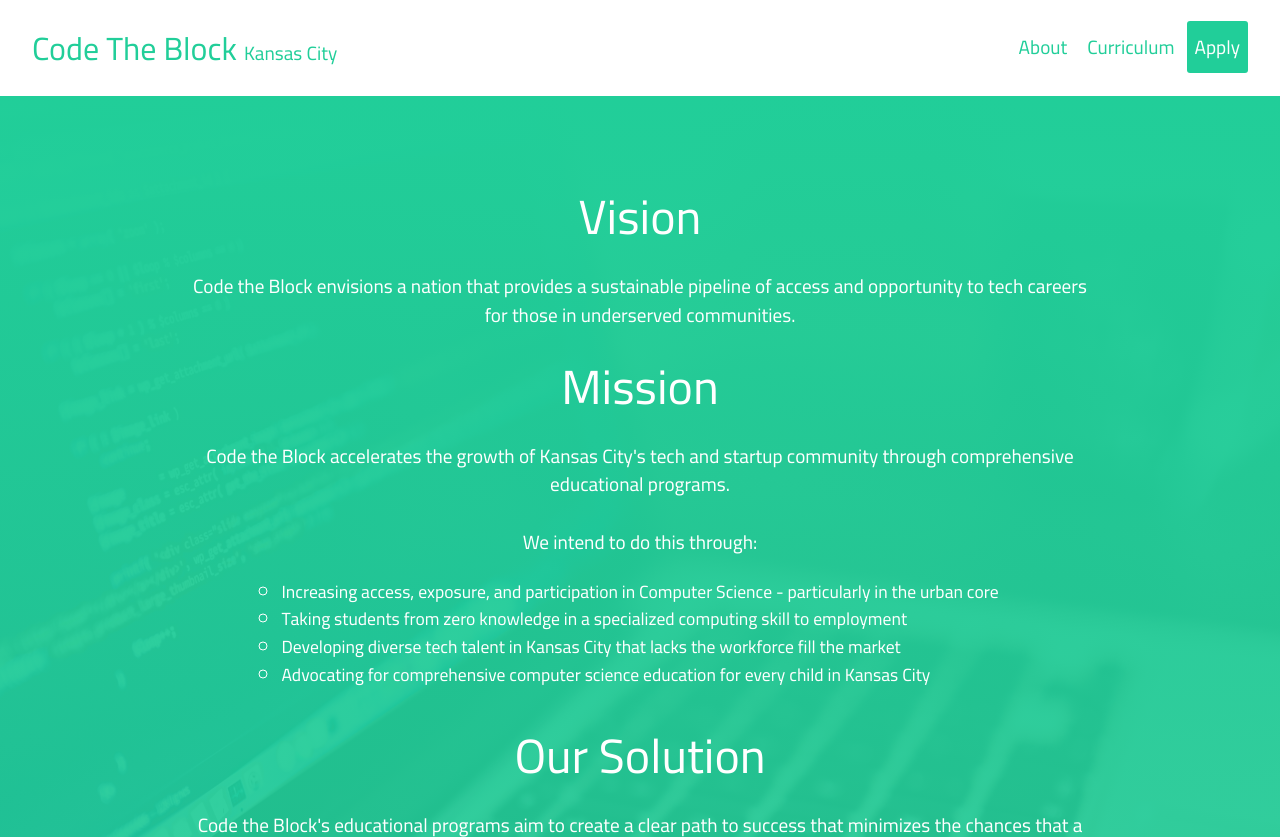
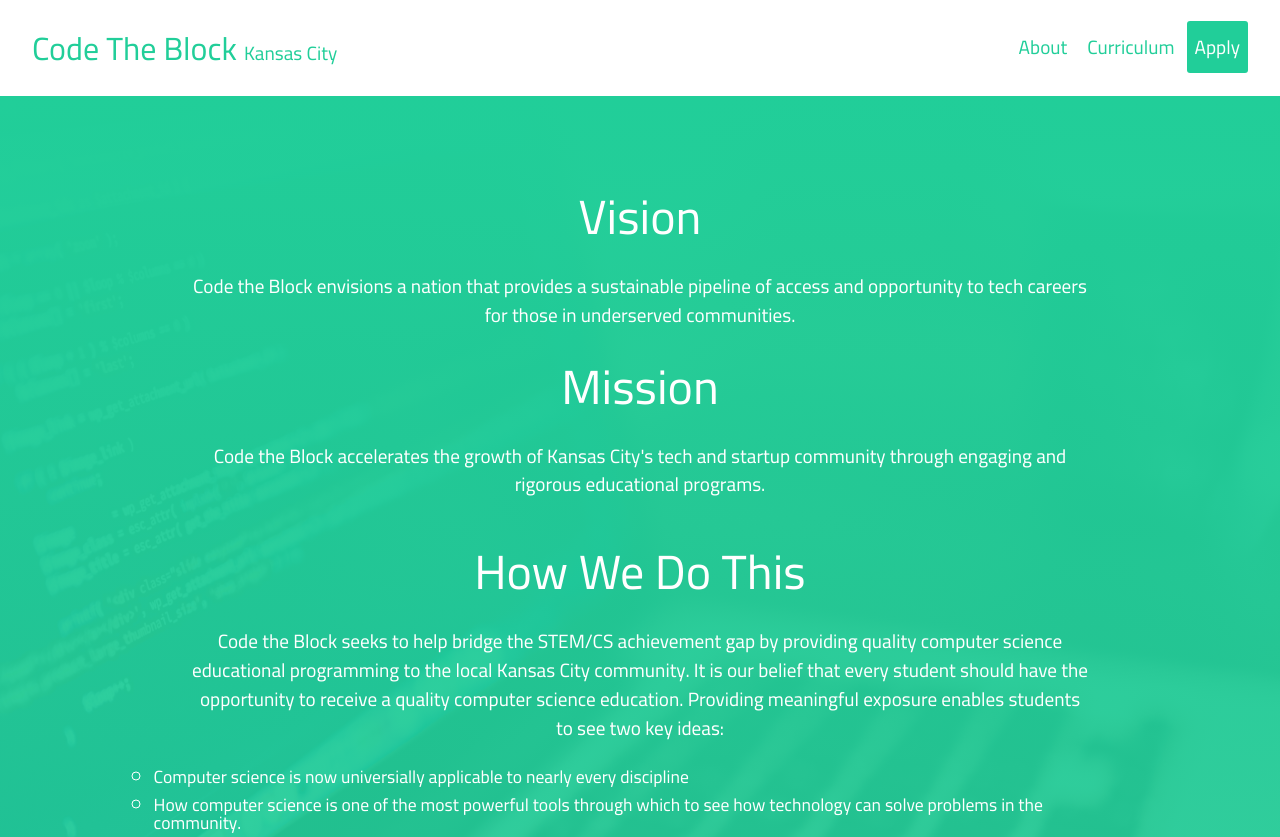
Before and after one commit to josephbrockw/codeTheBlock, a website: page index.html in a window 1280 px wide. Shown: the top 837 px of the page. Drawn offline with nearby package versions, Linux system fonts and the light colour scheme.

Commit message:
Updated verbage

```diff
--- a/index.html
+++ b/index.html
@@ -27,18 +27,15 @@
     <h2 class="title">Vision</h2>
       <p>Code the Block envisions a nation that provides a sustainable pipeline of access and opportunity to tech careers for those in underserved communities.</p>
     <h3 class="title">Mission</h3>
-    <p>Code the Block accelerates the growth of Kansas City's tech and startup community through comprehensive educational programs. </br></br>
-
-      We intend to do this through:
-      <div class="mission">
-        <ul>
-          <li> Increasing access, exposure, and participation in Computer Science - particularly in the urban core </li>
-          <li> Taking students from zero knowledge in a specialized computing skill to employment </li>
-          <li> Developing diverse tech talent in Kansas City that lacks the workforce fill the market </li>
-          <li> Advocating for comprehensive computer science education for every child in Kansas City</li>
-        </ul>
-      </div>
-    </p>
+    <p>Code the Block accelerates the growth of Kansas City's tech and startup community through engaging and rigorous educational programs.</p> </br>
+    <h3 class="title">How We Do This</h3>
+    <p>Code the Block seeks to help bridge the STEM/CS achievement gap by providing quality computer science educational programming to the local Kansas City community. It is our belief that every student should have the opportunity to receive a quality computer science education. Providing meaningful exposure enables students to see two key ideas:</p>
+    <div class="mission">
+      <ul>
+        <li>Computer science is now universially applicable to nearly every discipline</li>
+        <li>How computer science is one of the most powerful tools through which to see how technology can solve problems in the community.</li>
+      </ul>
+    </div>
     <h3 class="title">Our Solution</h3>
       <p>Code the Block's educational programs aim to create a clear path to success that minimizes the chances that a student becomes overwhelmed, frustrated and quits. We bring together the brightest minds from the education and tech circles to provide students with a quality learning experience in a supportive environment. This will allow us to take students all the way to employment and insure time spent working produces the best results. We seek to provide an empowering educational experience, increasing student engagement and success.
       </br></br>We will leverage this success to form future employment partnerships with tech companies, working towards filling the tech demand gap. In addition to this, we will leverage our success to form partnerships with schools, districts, and community organizations to replicate similar educational programs across the city, multiplying the impact and reach to every student in every community.
@@ -50,14 +47,14 @@
         <p class="type">Learn to program and start building awesome stuff today!</p>
       </div>
     </div>
-    <h2 class="title">Our Curriculum</h2>
-    <p>After 12-14 intense sessions of training and mentorship, Code the Block students graduate as an entry level Frontend Web developer. We offer the curriculum, guidance and support systems to allow graduates to excel and compete with incredible efficiency and effectiveness in a hotly contested job market. Code the Block&rsquo;s unique teaching focuses on helping our students develop all skills necessary to be impactful immediately. We select students for our program based on their motivation to grow and develop as a young individual.</p>
+    <h2 class="title">Our Program</h2>
+    <p>Our after school program is designed to introduce students to concepts and languages that will set them up for success as they continue their journey into computer science. Our curriculum is focused on creating early successes for our students where they can start to see the impact that their new skills can have in the real world and on projects they care about. Code the Block&rsquo;s unique teaching focuses on helping our students develop all skills necessary to be impactful immediately. We select students for our program based on their motivation to grow and develop as a young individual.</p>
     <h3 class="title">Languages</h3>
     <ul>
       <li>HTML5</li>
       <li>CSS3</li>
       <li>JavaScript</li>
-      <li>jQuery</li>
+      <li>React.js</li>
     </ul>
     <h3 class="title">Technologies</h3>
     <ul>
```
